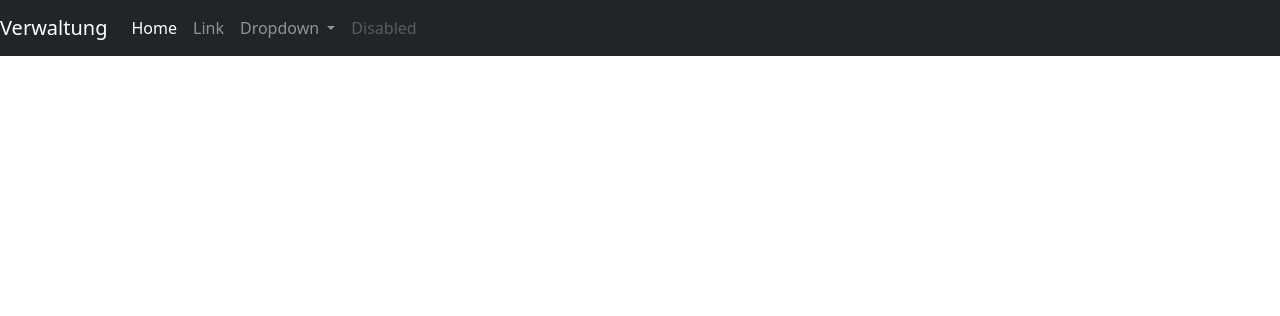
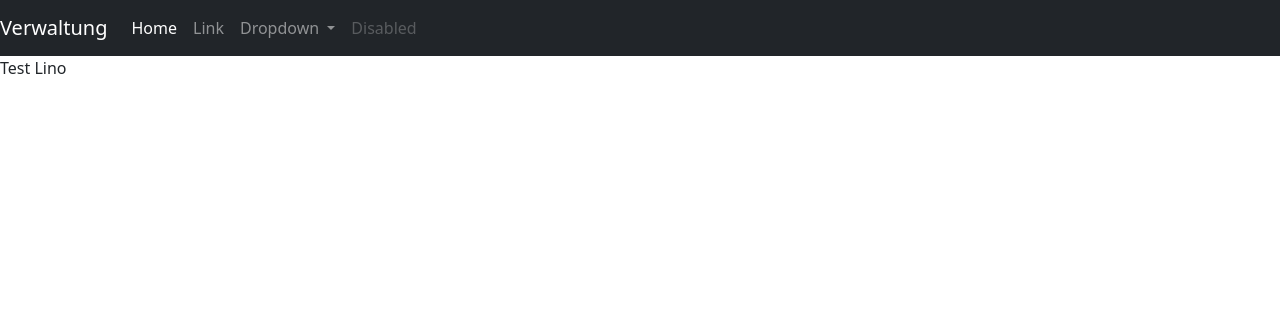
Before and after one commit to FrankfurtamA/Uebung, a Flask app: page / in a window 1280 px wide. Shown: the top 316 px of the page. Run offline with Flask 2, Linux system fonts and the light colour scheme; some libraries are stand-ins or nearby versions.

Commit message:
paragraph hinzugefügt

```diff
--- a/templates/index.html
+++ b/templates/index.html
@@ -37,5 +37,6 @@
               </ul>
             </div>
           </nav>
+          <p>Test Lino</p>
     </body>
 </html>
```
Also changed, not shown: app.py (line endings or trailing spaces).
